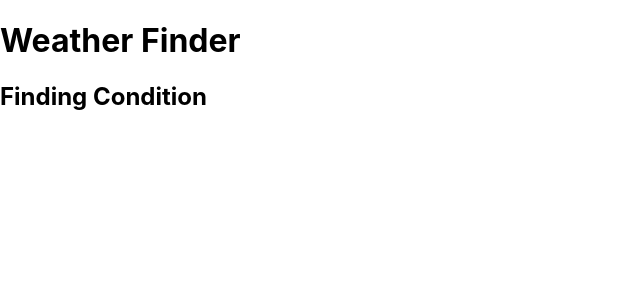
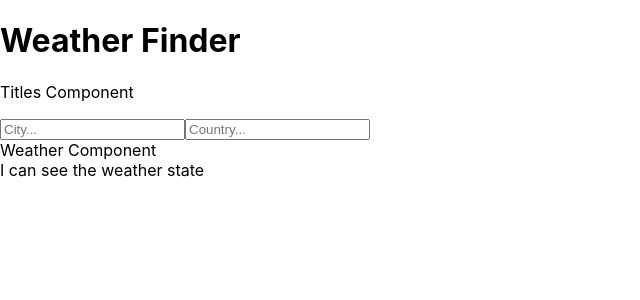
Before and after one commit to sanjaraja/WeatherApp, a React (Create React App) app: page / in a window 1280 px wide. Shown: the top 300 px of the page, without its empty margins (0-640 px from the left). Built offline with nearby package versions, Linux system fonts and the light colour scheme.

Commit message:
Setting up API Call and async features

```diff
--- a/src/App.js
+++ b/src/App.js
@@ -1,11 +1,29 @@
 import React from 'react';
 import Titles from './components/Titles.js';
+import Form from './components/Form.js';
+import Weather from './components/Weather.js';
+
+const api_key = "5782c3e70a6ecaf55d21dcede5364622";
+const city = "San Jose"
+const url = "https://api.openweathermap.org/data/2.5/weather?q=" + city + "&appid=5782c3e70a6ecaf55d21dcede5364622"
 
 class App extends React.Component{
+  getWeather = async(city) => {
+    const api_call = await fetch();
+  }
+  constructor(props){
+    super(props);
+    this.state = {
+      weather: "I can see the weather state"
+    }
+  }
   render(){
     return(
       <div>
         <Titles />
+        <Form />
+        <Weather />
+        {this.state.weather}
       </div>
     );
   }
--- /dev/null
+++ b/src/components/Form.js
@@ -0,0 +1,14 @@
+import React from "react"
+
+class Form extends React.Component{
+    render(){
+        return (
+            <form>
+                <input type="text" name="city" placeholder="City..."/>
+                <input type="text" name="city" placeholder="Country..." />
+            </form>
+        );
+    }
+}
+
+export default Form;
--- a/src/components/Titles.js
+++ b/src/components/Titles.js
@@ -5,7 +5,7 @@ class Titles extends React.Component{
         return(
             <div>
                 <h1> Weather Finder</h1>
-                <h2> Finding Condition</h2>
+                <p> Titles Component</p>
             </div>
         );
     }
--- /dev/null
+++ b/src/components/Weather.js
@@ -0,0 +1,11 @@
+import React from "react";
+
+class Weather extends React.Component{
+    render(){
+        return (
+            <div>Weather Component</div>
+        );
+    }
+}
+
+export default Weather;
```
